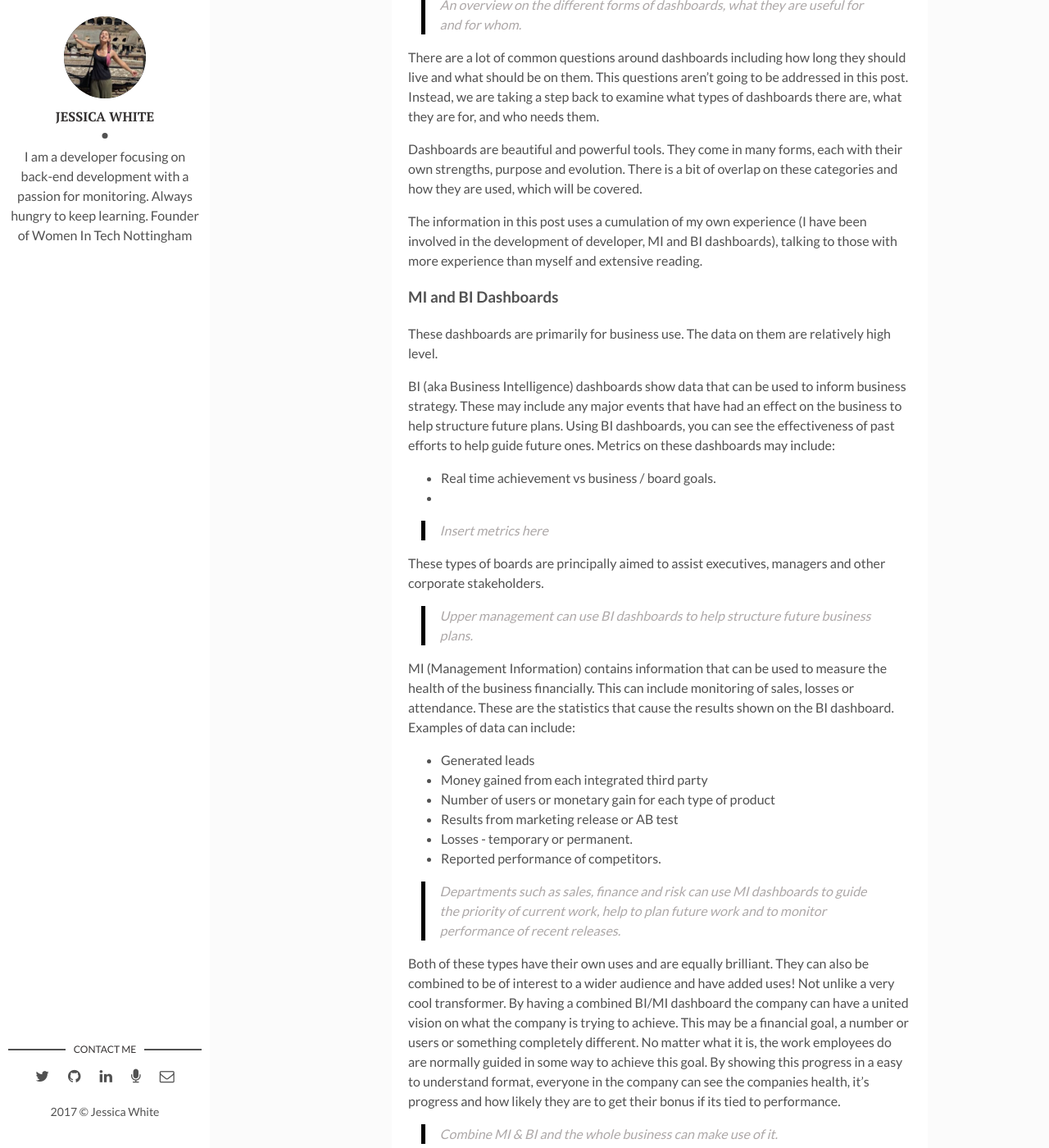
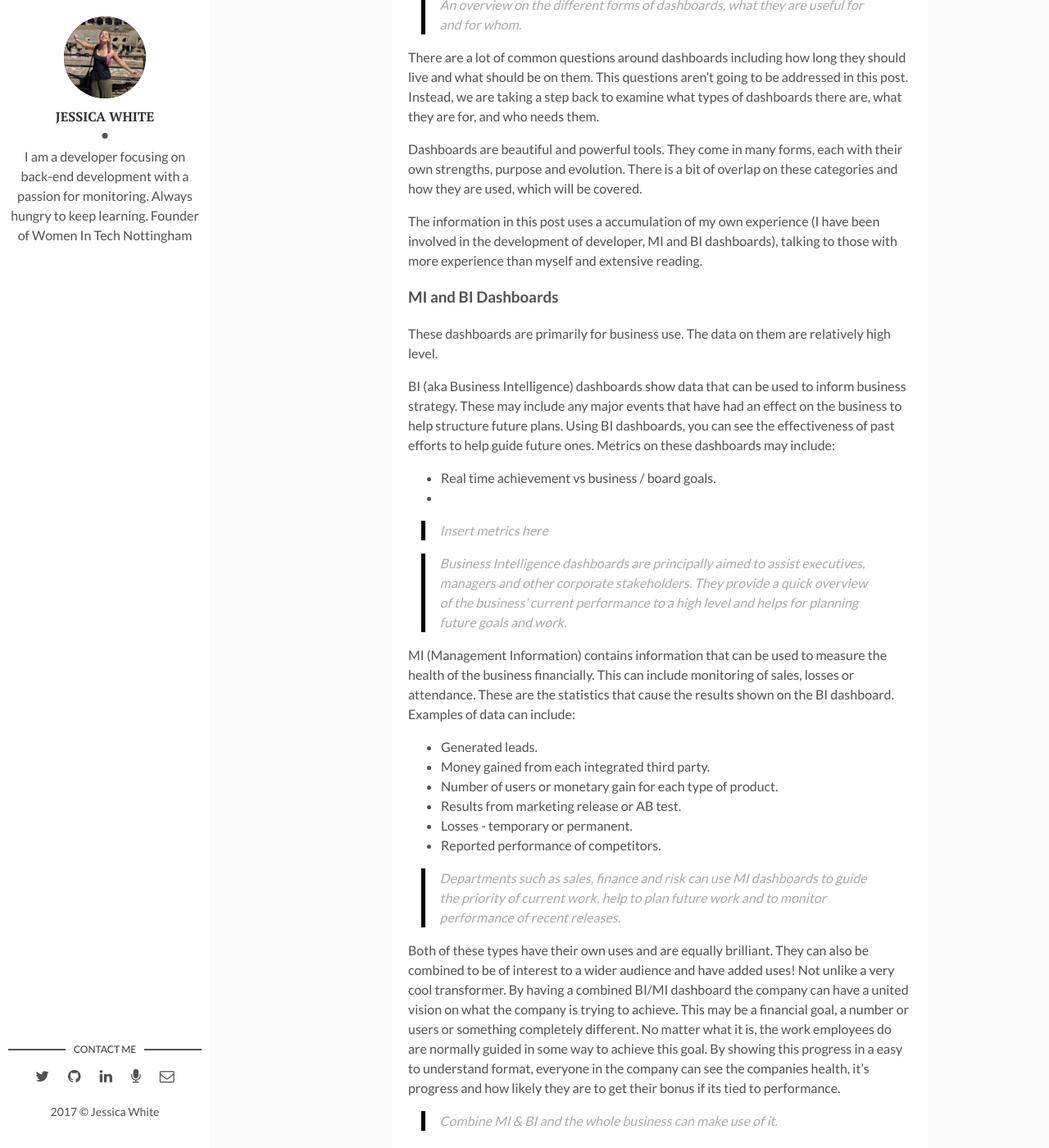
Before and after one commit to wordshaker/jesswhite_4, a Jekyll site: the page built from _posts/2017-10-05-whoneedsdashboards-post.md, in a window 1280 px wide and 1400 px high, scrolled down 506 px. Shown: the whole window at 82% size. Built offline with Jekyll 4.4.1, drawn with Linux system fonts in a browser that asks for light colours.

Commit message:
First Draft of MI BI

```diff
--- a/_posts/2017-10-05-whoneedsdashboards-post.md
+++ b/_posts/2017-10-05-whoneedsdashboards-post.md
@@ -15,7 +15,7 @@ There are a lot of common questions around dashboards including how long they sh
 
 Dashboards are beautiful and powerful tools. They come in many forms, each with their own strengths, purpose and evolution. There is a bit of overlap on these categories and how they are used, which will be covered.
 
-The information in this post uses a cumulation of my own experience (I have been involved in the development of developer, MI and BI dashboards), talking to those with more experience than myself and extensive reading.
+The information in this post uses a accumulation of my own experience (I have been involved in the development of developer, MI and BI dashboards), talking to those with more experience than myself and extensive reading.
 
 ### MI and BI Dashboards
 
@@ -28,20 +28,18 @@ BI (aka Business Intelligence) dashboards show data that can be used to inform b
 
 > Insert metrics here
 
-These types of boards are principally aimed to assist executives, managers and other corporate stakeholders.
-
-> Upper management can use BI dashboards to help structure future business plans.
+> Business Intelligence dashboards are principally aimed to assist executives, managers and other corporate stakeholders. They provide a quick overview of the business' current performance to a high level and helps for planning future goals and work.
 
 MI (Management Information) contains information that can be used to measure the health of the business financially. This can include monitoring of sales, losses or attendance. These are the statistics that cause the results shown on the BI dashboard. Examples of data can include:
 
-* Generated leads
-* Money gained from each integrated third party
-* Number of users or monetary gain for each type of product
-* Results from marketing release or AB test
+* Generated leads.
+* Money gained from each integrated third party.
+* Number of users or monetary gain for each type of product.
+* Results from marketing release or AB test.
 * Losses - temporary or permanent.
 * Reported performance of competitors.
 
-> Departments such as sales, finance and risk can use MI dashboards to guide the priority of  current work, help to plan future work and to monitor performance of recent releases.
+> Departments such as sales, finance and risk can use MI dashboards to guide the priority of current work, help to plan future work and to monitor performance of recent releases.
 
 Both of these types have their own uses and are equally brilliant. They can also be combined to be of interest to a wider audience and have added uses! Not unlike a very cool transformer. By having a combined BI/MI dashboard the company can have a united vision on what the company is trying to achieve. This may be a financial goal, a number or users or something completely different. No matter what it is, the work employees do are normally guided in some way to achieve this goal. By showing this progress in a easy to understand format, everyone in the company can see the companies health, it's progress and how likely they are to get their bonus if its tied to performance.
 
```
